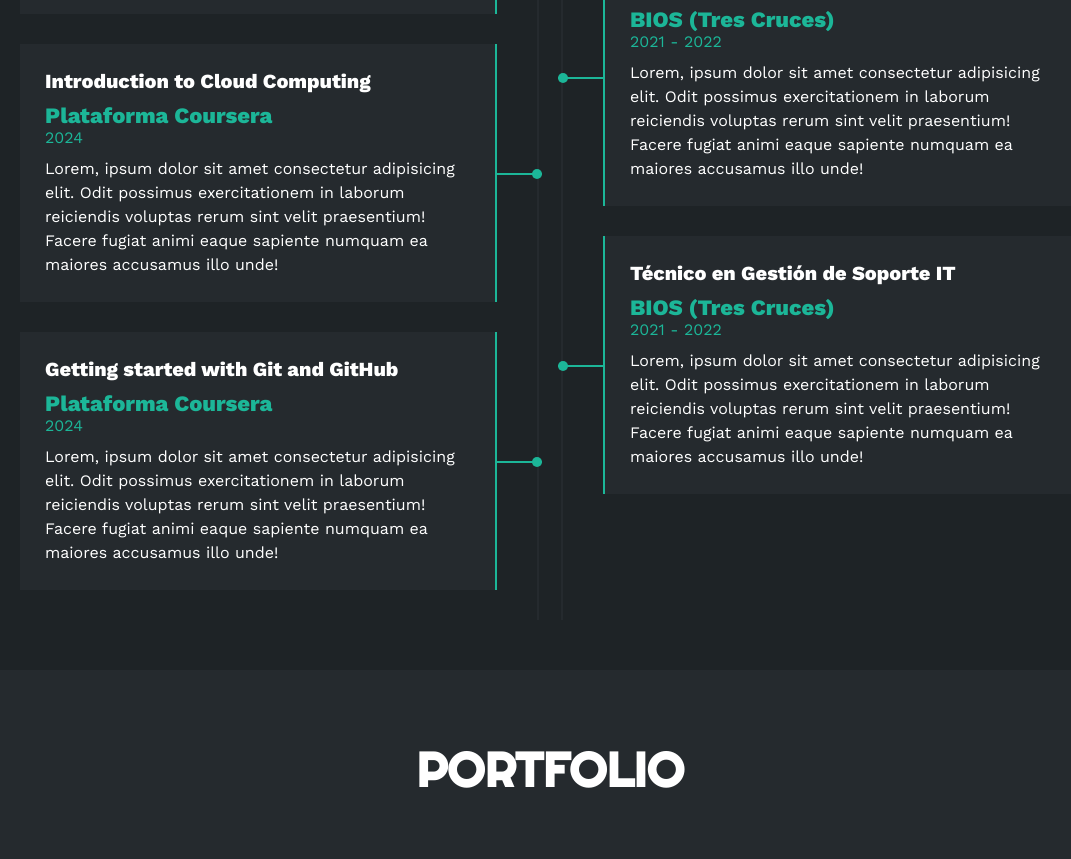
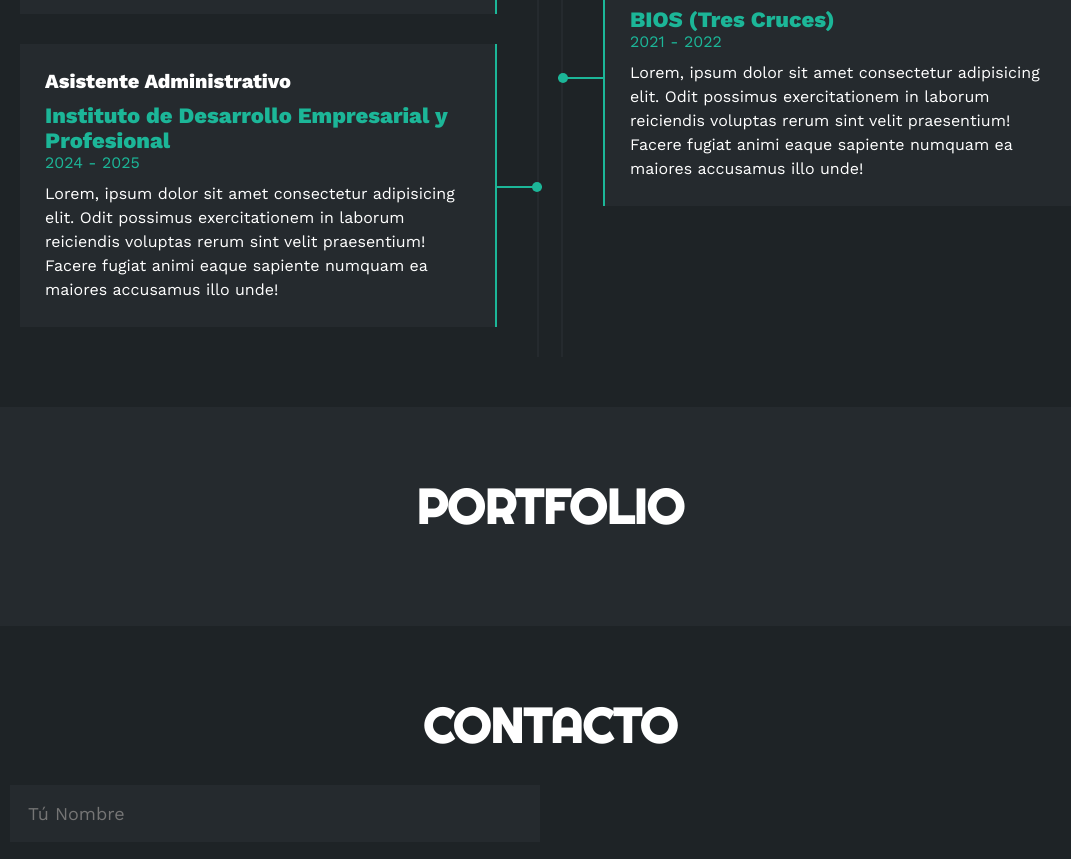
Before and after one commit to Alejandro-1-Sosa/Portfolio, a plain HTML site: page index.html in a window 1280 px wide. Shown: the part 2806-3665 px from the top of the page, without its empty margins (90-1161 px from the left). Drawn offline with nearby package versions, Linux system fonts and the light colour scheme.

Commit message:
Update index.html

```diff
--- a/index.html
+++ b/index.html
@@ -240,27 +240,15 @@
                     </div>
 
                     <div class="item izq">
-                        <h4>Introduction to Cloud Computing </h4>
-                        <span class="casa">Plataforma Coursera </span>
-                        <span class="fecha">2024</span>
+                        <h4>Asistente Administrativo</h4>
+                        <span class="casa">Instituto de Desarrollo Empresarial y Profesional</span>
+                        <span class="fecha">2024 - 2025</span>
                         <p>Lorem, ipsum dolor sit amet consectetur adipisicing elit. Odit possimus exercitationem in laborum reiciendis voluptas rerum sint velit praesentium! Facere fugiat animi eaque sapiente numquam ea maiores accusamus illo unde!</p>
                         <div class="conectori">
                             <div class="circuloi"></div>
                         </div>
 
                     </div>
-
-                   <div class="item izq">
-                        <h4>Getting started with Git and GitHub</h4>
-                        <span class="casa">Plataforma Coursera</span>
-                        <span class="fecha">2024</span>
-                        <p>Lorem, ipsum dolor sit amet consectetur adipisicing elit. Odit possimus exercitationem in laborum reiciendis voluptas rerum sint velit praesentium! Facere fugiat animi eaque sapiente numquam ea maiores accusamus illo unde!</p>
-                        <div class="conectori">
-                            <div class="circuloi"></div>
-                        </div>
-
-                    </div>
-
 
                 </div>
 
@@ -299,18 +287,7 @@
 
                     </div>
 
-                   <div class="item der">
-                        <h4>Técnico en Gestión de Soporte IT</h4>
-                        <span class="casa">BIOS (Tres Cruces)</span>
-                        <span class="fecha">2021 - 2022</span>
-                        <p>Lorem, ipsum dolor sit amet consectetur adipisicing elit. Odit possimus exercitationem in laborum reiciendis voluptas rerum sint velit praesentium! Facere fugiat animi eaque sapiente numquam ea maiores accusamus illo unde!</p>
-                        <div class="conectord">
-                            <div class="circulod"></div>
-                        </div>
-                    </div>
-
-
-                </div>
+                  </div>
             </div>
         </div>
      </section>
```
